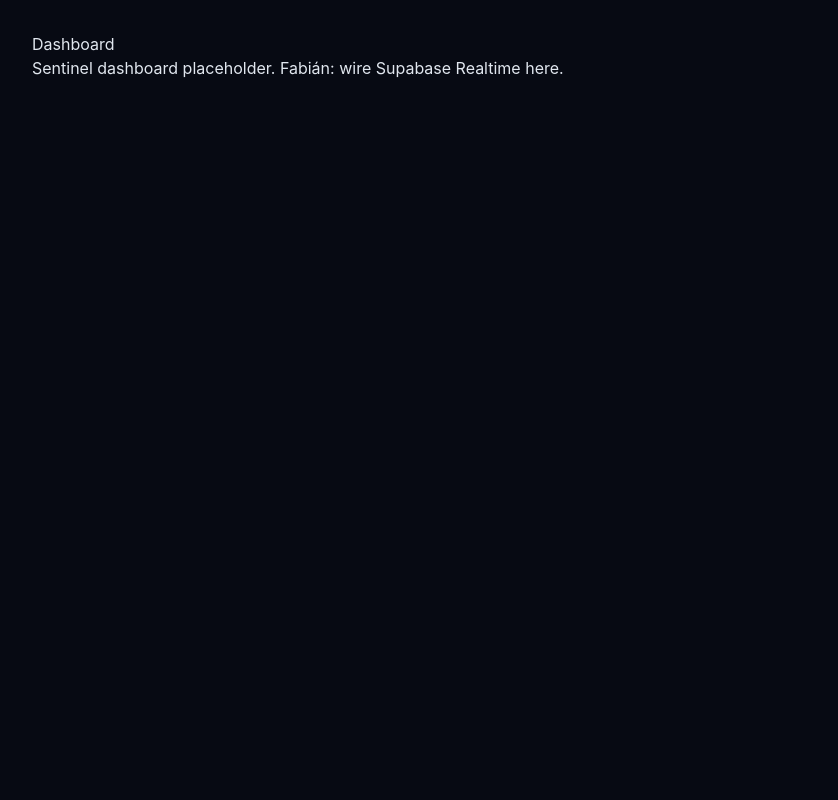
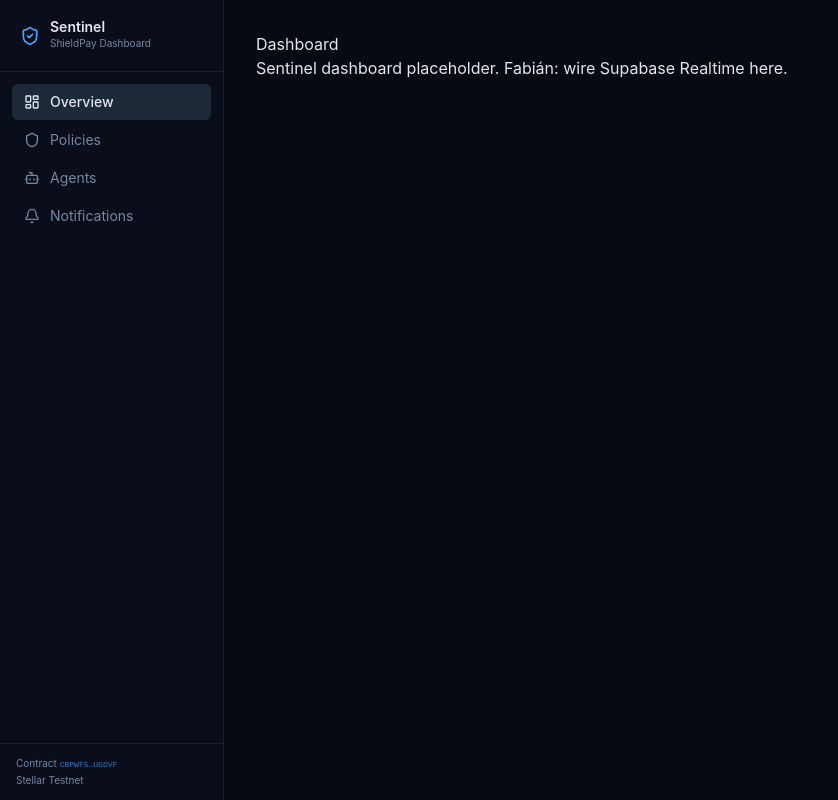
Before and after one commit to Oppia-Software-Labs/sentinel, a Next.js app in the folder apps/dashboard/: page /dashboard in a window 1280 px wide. Shown: the whole page, without its empty margins (0-838 px from the left). Built offline with nearby package versions, Linux system fonts and the light colour scheme.

Commit message:
feat: sidebar component and providers update

```diff
--- a/apps/dashboard/src/app/layout.tsx
+++ b/apps/dashboard/src/app/layout.tsx
@@ -1,16 +1,29 @@
 import type { Metadata } from 'next'
 import type { ReactNode } from 'react'
 import './globals.css'
+import { Providers } from './providers'
+import { Sidebar } from '@/components/Sidebar'
+import { Toaster } from '@/components/ui/sonner'
 
 export const metadata: Metadata = {
   title: 'Sentinel Dashboard',
-  description: 'Sentinel + ShieldPay',
+  description: 'AI agent payment governance — Sentinel + ShieldPay',
 }
 
 export default function RootLayout({ children }: { children: ReactNode }) {
   return (
-    <html lang="en">
-      <body>{children}</body>
+    <html lang="en" suppressHydrationWarning>
+      <body>
+        <Providers>
+          <div className="flex h-screen overflow-hidden">
+            <Sidebar />
+            <main className="flex-1 overflow-y-auto bg-background">
+              {children}
+            </main>
+          </div>
+          <Toaster />
+        </Providers>
+      </body>
     </html>
   )
 }
--- /dev/null
+++ b/apps/dashboard/src/app/providers.tsx
@@ -0,0 +1,11 @@
+'use client'
+
+import { ThemeProvider } from 'next-themes'
+
+export function Providers({ children }: { children: React.ReactNode }) {
+  return (
+    <ThemeProvider attribute="class" defaultTheme="dark" forcedTheme="dark">
+      {children}
+    </ThemeProvider>
+  )
+}
--- /dev/null
+++ b/apps/dashboard/src/components/Sidebar.tsx
@@ -0,0 +1,63 @@
+'use client'
+
+import Link from 'next/link'
+import { usePathname } from 'next/navigation'
+import { LayoutDashboard, Shield, Bot, Bell, ShieldCheck } from 'lucide-react'
+import { cn } from '@/lib/utils'
+
+const NAV = [
+  { href: '/dashboard',               label: 'Overview',      icon: LayoutDashboard },
+  { href: '/dashboard/policies',      label: 'Policies',      icon: Shield },
+  { href: '/dashboard/agents',        label: 'Agents',        icon: Bot },
+  { href: '/dashboard/notifications', label: 'Notifications', icon: Bell },
+]
+
+export function Sidebar() {
+  const pathname = usePathname()
+
+  return (
+    <aside className="flex h-screen w-56 flex-col border-r border-border bg-card">
+      {/* Brand */}
+      <div className="flex items-center gap-2.5 px-5 py-5 border-b border-border">
+        <ShieldCheck className="h-5 w-5 text-blue-400 shrink-0" />
+        <div>
+          <p className="text-sm font-semibold leading-none text-foreground">Sentinel</p>
+          <p className="text-[10px] text-muted-foreground mt-0.5">ShieldPay Dashboard</p>
+        </div>
+      </div>
+
+      {/* Nav */}
+      <nav className="flex flex-col gap-0.5 p-3 flex-1">
+        {NAV.map(({ href, label, icon: Icon }) => {
+          const active = pathname === href
+          return (
+            <Link
+              key={href}
+              href={href}
+              className={cn(
+                'flex items-center gap-2.5 rounded-md px-3 py-2 text-sm transition-colors',
+                active
+                  ? 'bg-accent text-foreground font-medium'
+                  : 'text-muted-foreground hover:bg-accent/50 hover:text-foreground',
+              )}
+            >
+              <Icon className="h-4 w-4 shrink-0" />
+              {label}
+            </Link>
+          )
+        })}
+      </nav>
+
+      {/* Footer */}
+      <div className="px-4 py-3 border-t border-border">
+        <p className="text-[10px] text-muted-foreground">
+          Contract{' '}
+          <span className="mono text-blue-400/70">
+            CBPWF5…UGDVF
+          </span>
+        </p>
+        <p className="text-[10px] text-muted-foreground mt-0.5">Stellar Testnet</p>
+      </div>
+    </aside>
+  )
+}
```
